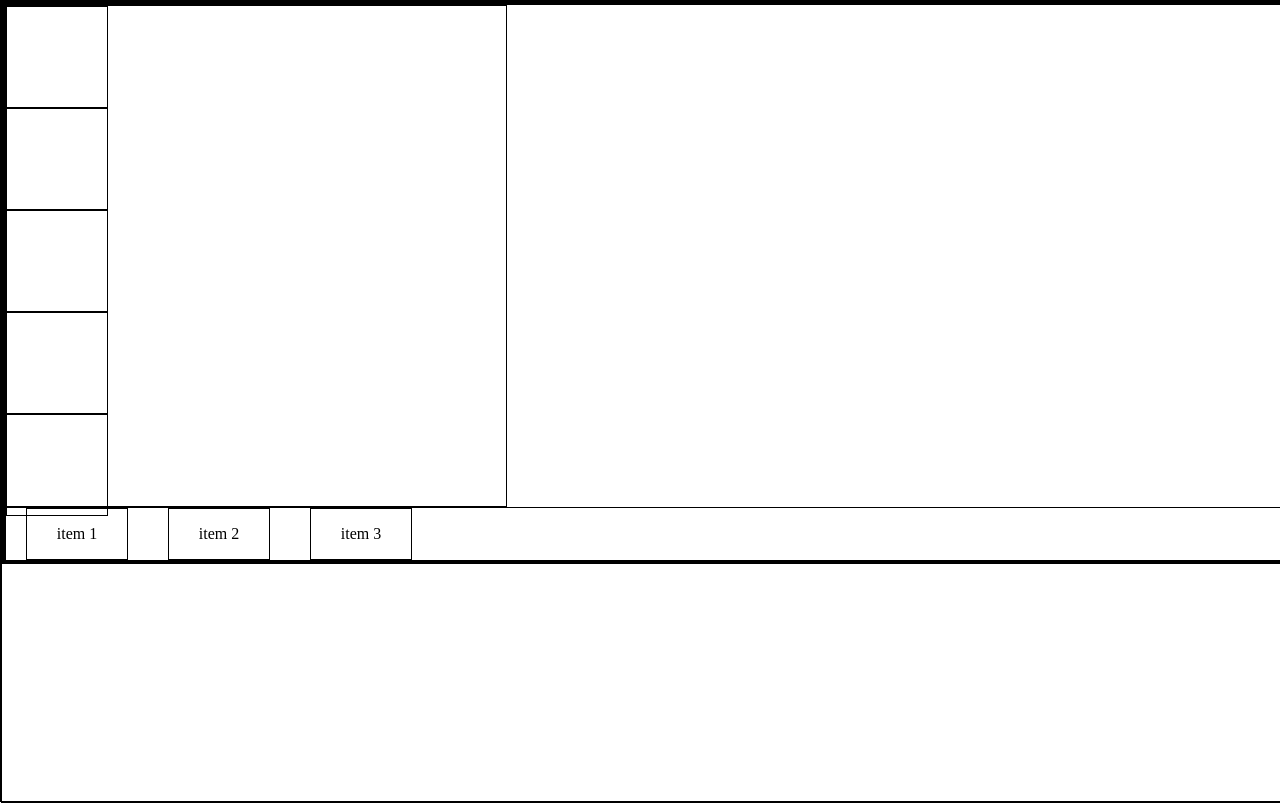
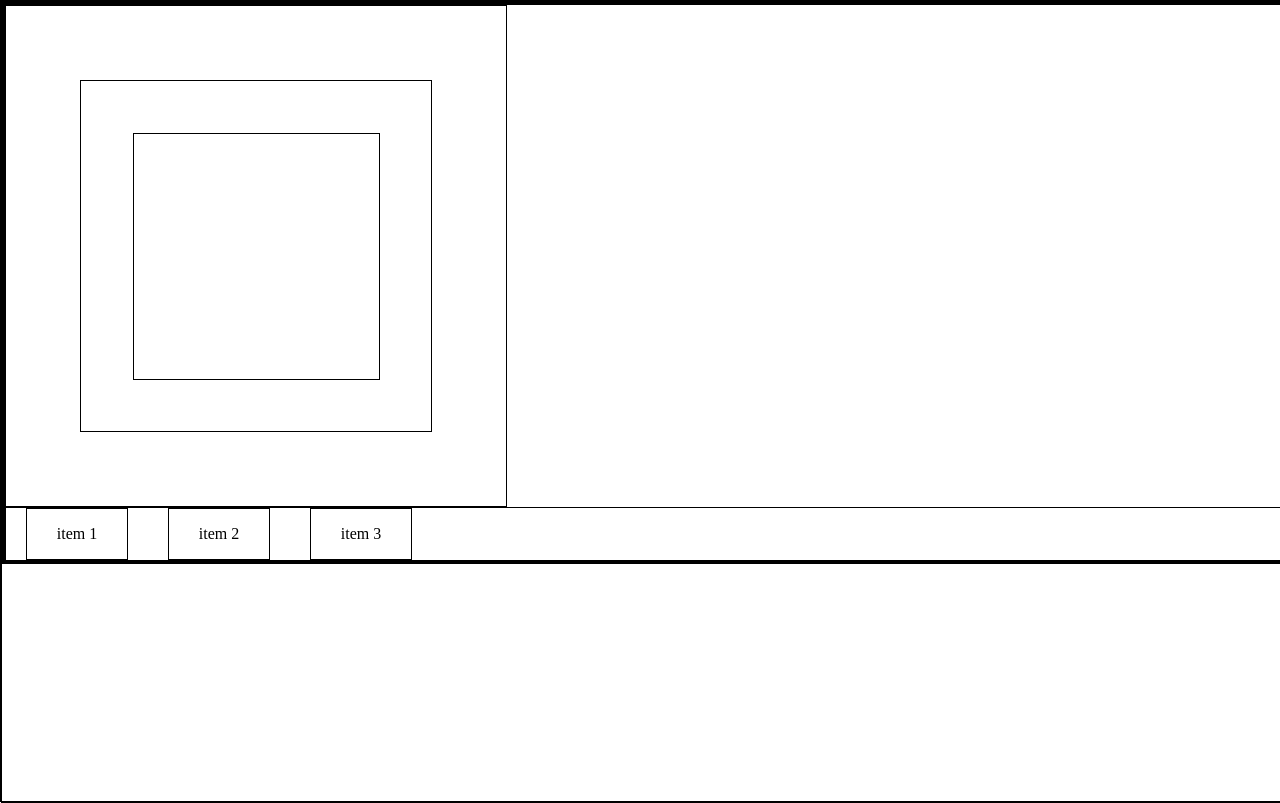
Before and after one commit to godcl1623/CLONE-react-dnd, a React (Create React App) app: page / in a window 1280 px wide. Built offline with nearby package versions, Linux system fonts and the light colour scheme.

Commit message:
crd - features - drop 대상 nesting 연구중

```diff
--- a/src/components/App.tsx
+++ b/src/components/App.tsx
@@ -43,7 +43,10 @@ export default function App() {
     <div id='App'>
         <div id="dnd-test-zone">
           <div id="dropzone" ref={dropRef}>
-            {children}
+            {/* {children} */}
+            <div id="dropzone_first_child">
+              <div id="dropzone_second_child"></div>
+            </div>
           </div>
           <div id="item-container" ref={dragRef}>
             <div className="item" >item 1</div>
--- a/src/hooks/useDropClone.tsx
+++ b/src/hooks/useDropClone.tsx
@@ -38,7 +38,7 @@ export default function useDropClone(option: IDropOptions): any {
     dropHandler,
   ];
 
-  const test = useCallback(
+  const dropHandlerWrapper = useCallback(
     (e: Event) => {
       if (typeof currentDropCategory === 'string') {
         if (currentDropCategory === currentDragCategory) {
@@ -72,14 +72,14 @@ export default function useDropClone(option: IDropOptions): any {
   useEffect(() => {
     const dropzoneRef = dropRef.current! as HTMLElement;
     if (currentDropCategory) {
-      dropzoneRef.childNodes.forEach(child => child.addEventListener('drop', test));
+      dropzoneRef.childNodes.forEach(child => child.addEventListener('drop', dropHandlerWrapper));
     }
     return () => {
       if (currentDropCategory) {
-        dropzoneRef.childNodes.forEach(child => child.removeEventListener('drop', test));
+        dropzoneRef.childNodes.forEach(child => child.removeEventListener('drop', dropHandlerWrapper));
       }
     };
-  }, [test]);
+  }, [dropHandlerWrapper]);
 
   return [dropRef, currentDropCategory];
 }
--- a/src/styles/style.css
+++ b/src/styles/style.css
@@ -12,6 +12,28 @@ html, body, #App, #dnd-test-zone {
 #dropzone {
   width: 500px;
   height: 500px;
+  display: flex;
+  justify-content: center;
+  align-items: center;
+  background: white;
+}
+
+#dropzone_first_child {
+  width: 70%;
+  height: 70%;
+  display: flex;
+  justify-content: center;
+  align-items: center;
+  background: white;
+}
+
+#dropzone_second_child {
+  width: 70%;
+  height: 70%;
+  display: flex;
+  justify-content: center;
+  align-items: center;
+  background: white;
 }
 
 #item-container {
```
